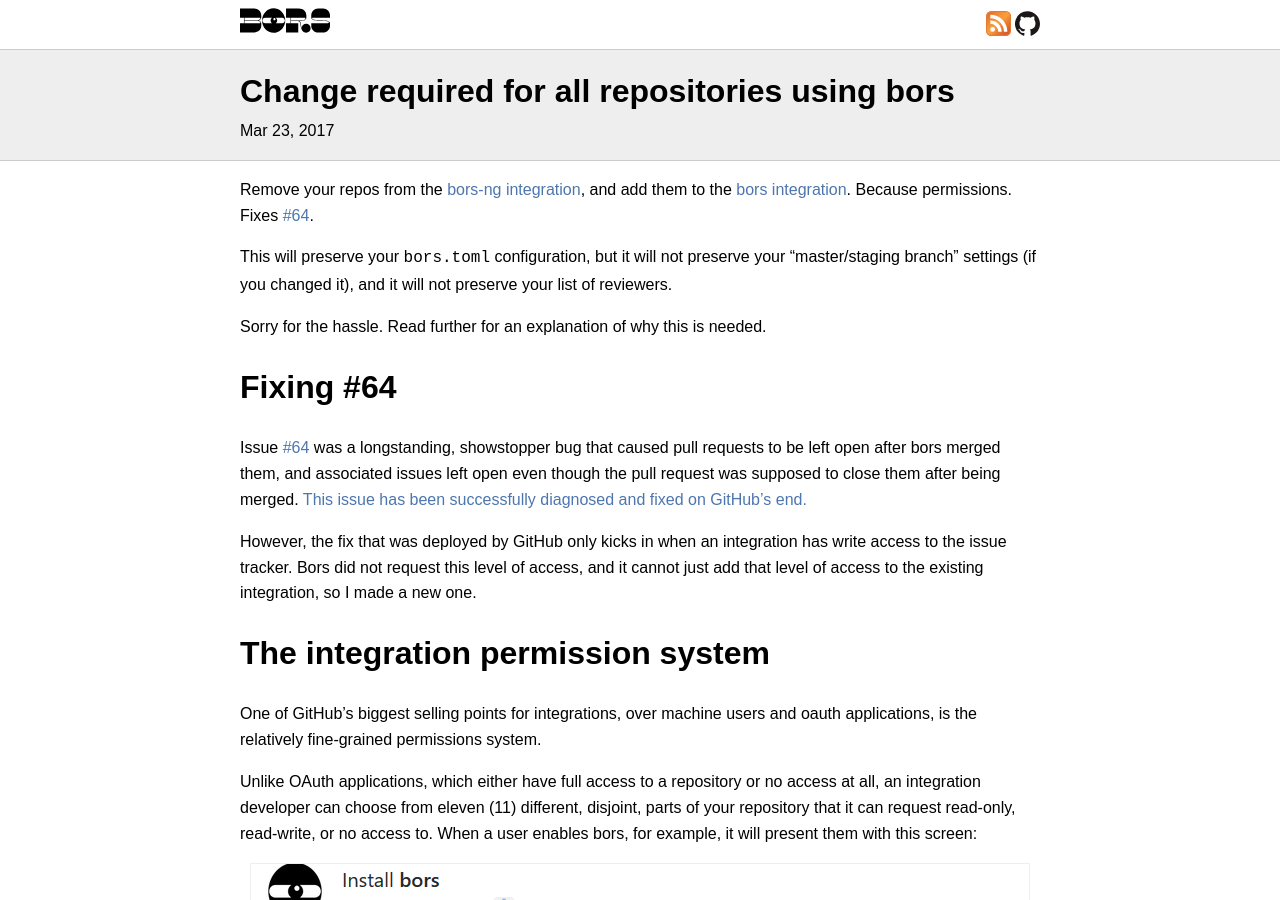
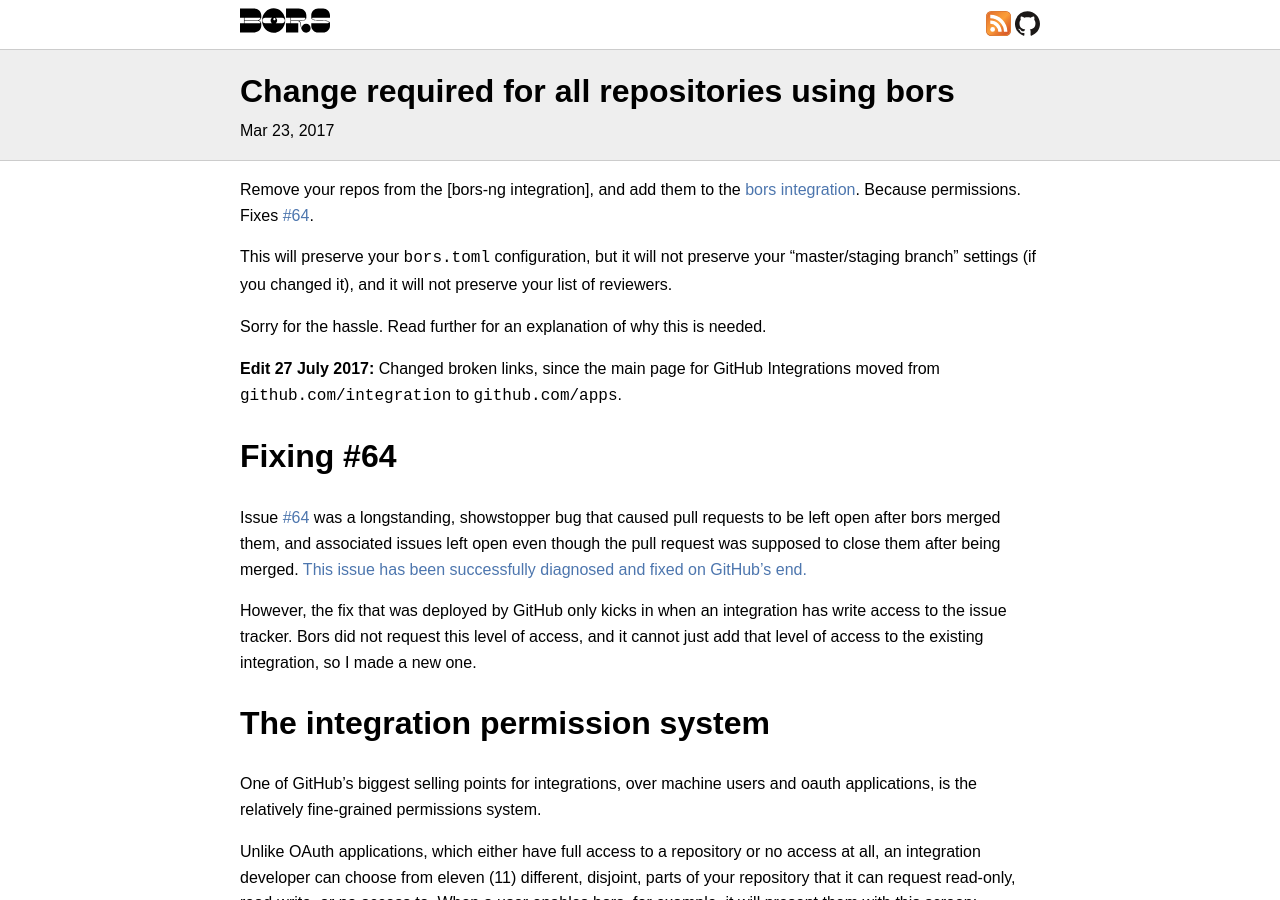
Before and after one commit to bors-ng/bors-ng.github.io, a Jekyll site: the page built from _posts/2017-03-23-pr-127-breakage.md, in a window 1280 px wide and 900 px high. Built offline with Jekyll 4.4.1, drawn with Linux system fonts in a browser that asks for light colours.

Commit message:
Fix broken links to the old "Integrations" URLs

```diff
--- a/_posts/2017-03-23-pr-127-breakage.md
+++ b/_posts/2017-03-23-pr-127-breakage.md
@@ -18,9 +18,10 @@
 Sorry for the hassle.
 Read further for an explanation of why this is needed.
 
+**Edit 27 July 2017:** Changed broken links, since the main page for GitHub Integrations moved from `github.com/integration` to `github.com/apps`.
+
 [#64]: https://github.com/bors-ng/bors-ng/issues/64
-[bors-ng integration]: https://github.com/integration/bors-ng
-[bors integration]: https://github.com/integration/bors
+[bors integration]: https://github.com/apps/bors
 
 
 Fixing #64
```
